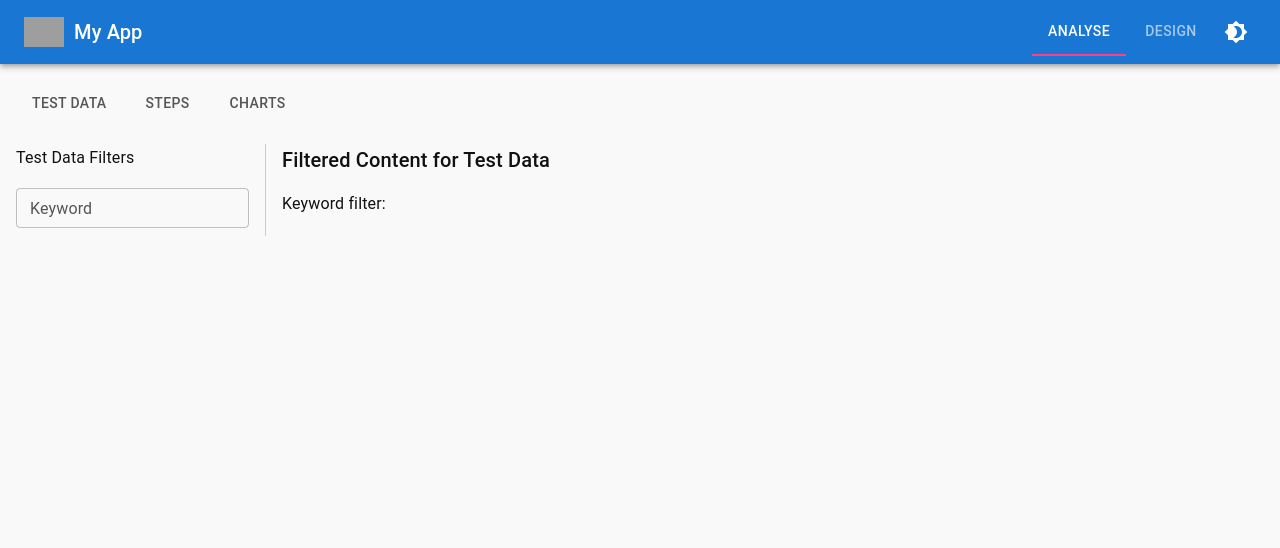
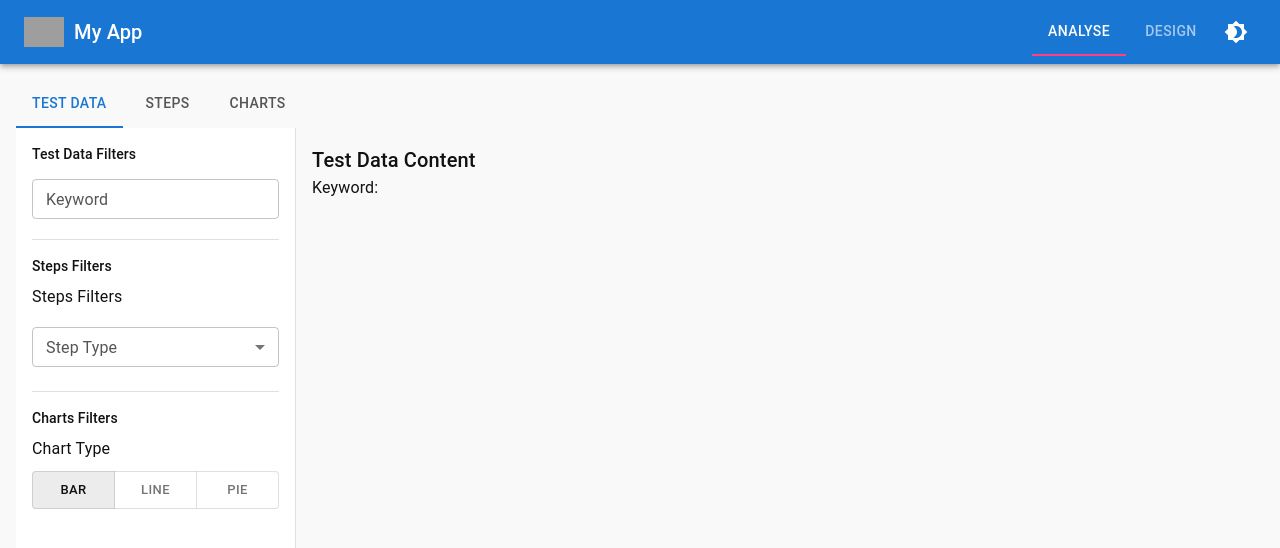
Before and after one commit to MeRahulThakur/mui-layout-with-theme, a React (Create React App) app: page /analyse in a window 1280 px wide. Shown: the top 548 px of the page. Built offline with nearby package versions, Linux system fonts and the light colour scheme; grey boxes are pictures that could not be loaded.

Commit message:
All filters are visible no matter which tab is active

```diff
--- a/src/pages/Analyse.js
+++ b/src/pages/Analyse.js
@@ -1,40 +1,68 @@
-import React from "react";
-import { Routes, Route, useNavigate, useLocation } from "react-router-dom";
+import React, { useState } from "react";
+import {
+  Routes,
+  Route,
+  useNavigate,
+  useLocation,
+  Navigate,
+} from "react-router-dom";
 import { Tabs, Tab, Box } from "@mui/material";
 import TestData from "./analyse/TestData";
 import Steps from "./analyse/Steps";
 import Charts from "./analyse/Charts";
-
-const tabMap = ["/analyse/test-data", "/analyse/steps", "/analyse/charts"];
+import AnalyseLayout from "./analyse/AnalyseLayout";
 
 function Analyse() {
   const navigate = useNavigate();
   const location = useLocation();
 
-  const tabValue = tabMap.findIndex((path) =>
-    location.pathname.startsWith(path)
-  );
+  const tabMap = ["/analyse/test-data", "/analyse/steps", "/analyse/charts"];
+  function getCurrentTabValue(pathname) {
+    const index = tabMap.findIndex((path) => pathname.startsWith(path));
+    return index === -1 ? 0 : index;
+  }
+
+  const tabValue = getCurrentTabValue(location.pathname);
+
+  // 🔼 Filter state (shared across all subroutes)
+  const [testDataFilters, setTestDataFilters] = useState({ keyword: "" });
+  const [stepsFilters, setStepsFilters] = useState({ stepType: "" });
+  const [chartsFilters, setChartsFilters] = useState({ chartType: "bar" });
 
   const handleTabChange = (event, newValue) => {
     navigate(tabMap[newValue]);
   };
 
   return (
-    <Box sx={{ p: 2 }}>
+    <Box sx={{ p: 2, height: "100%" }}>
       <Tabs value={tabValue} onChange={handleTabChange}>
         <Tab label="Test Data" />
         <Tab label="Steps" />
         <Tab label="Charts" />
       </Tabs>
 
-      <Box mt={2}>
+      <AnalyseLayout
+        filters={{
+          testData: {
+            filters: testDataFilters,
+            setFilters: setTestDataFilters,
+          },
+          steps: { filters: stepsFilters, setFilters: setStepsFilters },
+          charts: { filters: chartsFilters, setFilters: setChartsFilters },
+        }}
+      >
         <Routes>
-          <Route path="/" element={<TestData />} />
-          <Route path="test-data" element={<TestData />} />
-          <Route path="steps" element={<Steps />} />
-          <Route path="charts" element={<Charts />} />
+          <Route
+            path="test-data"
+            element={<TestData filters={testDataFilters} />}
+          />
+          <Route path="steps" element={<Steps filters={stepsFilters} />} />
+          <Route path="charts" element={<Charts filters={chartsFilters} />} />
+          <Route path="/" element={<TestData filters={testDataFilters} />} />
+          <Route path="*" element={<Navigate to="/analyse/test-data" />} />{" "}
+          {/* Catch-all */}
         </Routes>
-      </Box>
+      </AnalyseLayout>
     </Box>
   );
 }
--- a/src/pages/analyse/AnalyseLayout.js
+++ b/src/pages/analyse/AnalyseLayout.js
@@ -1,16 +1,54 @@
 import React from "react";
-import { Box } from "@mui/material";
+import { Box, Typography, Divider, useTheme } from "@mui/material";
+import TestDataFilter from "./filters/TestDataFilter";
+import StepsFilter from "./filters/StepsFilter";
+import ChartsFilter from "./filters/ChartsFilter";
 
-function AnalyseLayout({ FilterComponent, children }) {
+function AnalyseLayout({ filters, children }) {
+  const theme = useTheme();
+
   return (
-    <Box sx={{ display: "flex", mt: 2 }}>
-      {/* Left Sidebar */}
-      <Box sx={{ width: 250, pr: 2, borderRight: "1px solid #ccc" }}>
-        {FilterComponent && <FilterComponent />}
+    <Box
+      sx={{
+        display: "flex",
+        height: "100%",
+        backgroundColor: theme.palette.background.default,
+      }}
+    >
+      {/* Left Sidebar with ALL filters */}
+      <Box
+        sx={{
+          width: 280,
+          p: 2,
+          borderRight: `1px solid ${theme.palette.divider}`,
+          backgroundColor: theme.palette.background.paper,
+          overflowY: "auto",
+        }}
+      >
+        <Typography variant="subtitle2" gutterBottom>
+          Test Data Filters
+        </Typography>
+        <TestDataFilter {...filters.testData} />
+
+        <Divider sx={{ my: 2 }} />
+
+        <Typography variant="subtitle2" gutterBottom>
+          Steps Filters
+        </Typography>
+        <StepsFilter {...filters.steps} />
+
+        <Divider sx={{ my: 2 }} />
+
+        <Typography variant="subtitle2" gutterBottom>
+          Charts Filters
+        </Typography>
+        <ChartsFilter {...filters.charts} />
       </Box>
 
-      {/* Right Content */}
-      <Box sx={{ flexGrow: 1, pl: 2 }}>{children}</Box>
+      {/* Main content */}
+      <Box sx={{ flexGrow: 1, p: 2, color: theme.palette.text.primary }}>
+        {children}
+      </Box>
     </Box>
   );
 }
--- a/src/pages/analyse/Charts.js
+++ b/src/pages/analyse/Charts.js
@@ -1,21 +1,13 @@
 // Charts.js
 import React, { useState } from "react";
-import AnalyseLayout from "./AnalyseLayout";
-import ChartsFilter from "./filters/ChartsFilter";
 import { Typography } from "@mui/material";
 
-function Charts() {
-  const [filters, setFilters] = useState({ chartType: "bar" });
-
+function Charts({ filters }) {
   return (
-    <AnalyseLayout
-      FilterComponent={() => (
-        <ChartsFilter filters={filters} setFilters={setFilters} />
-      )}
-    >
+    <>
       <Typography variant="h6">Filtered Chart View</Typography>
       <p>Selected chart: {filters.chartType}</p>
-    </AnalyseLayout>
+    </>
   );
 }
 
--- a/src/pages/analyse/Steps.js
+++ b/src/pages/analyse/Steps.js
@@ -1,21 +1,13 @@
 // Steps.js
 import React, { useState } from "react";
-import AnalyseLayout from "./AnalyseLayout";
-import StepsFilter from "./filters/StepsFilter";
 import { Typography } from "@mui/material";
 
-function Steps() {
-  const [filters, setFilters] = useState({ stepType: "" });
-
+function Steps({ filters }) {
   return (
-    <AnalyseLayout
-      FilterComponent={() => (
-        <StepsFilter filters={filters} setFilters={setFilters} />
-      )}
-    >
+    <>
       <Typography variant="h6">Filtered Content for Steps</Typography>
       <p>Step Type: {filters.stepType}</p>
-    </AnalyseLayout>
+    </>
   );
 }
 
--- a/src/pages/analyse/TestData.js
+++ b/src/pages/analyse/TestData.js
@@ -1,20 +1,12 @@
-import React, { useState } from "react";
-import AnalyseLayout from "./AnalyseLayout";
-import TestDataFilter from "./filters/TestDataFilter";
+import React from "react";
 import { Typography } from "@mui/material";
 
-function TestData() {
-  const [filters, setFilters] = useState({ keyword: "" });
-
+function TestData({ filters }) {
   return (
-    <AnalyseLayout
-      FilterComponent={() => (
-        <TestDataFilter filters={filters} setFilters={setFilters} />
-      )}
-    >
-      <Typography variant="h6">Filtered Content for Test Data</Typography>
-      <p>Keyword filter: {filters.keyword}</p>
-    </AnalyseLayout>
+    <>
+      <Typography variant="h6">Test Data Content</Typography>
+      <Typography>Keyword: {filters.keyword}</Typography>
+    </>
   );
 }
 
--- a/src/pages/analyse/filters/TestDataFilter.js
+++ b/src/pages/analyse/filters/TestDataFilter.js
@@ -1,20 +1,17 @@
 import React from "react";
-import { TextField, Typography } from "@mui/material";
+import { TextField } from "@mui/material";
 
 function TestDataFilter({ filters, setFilters }) {
   return (
-    <div>
-      <Typography variant="subtitle1">Test Data Filters</Typography>
     <TextField
       fullWidth
       label="Keyword"
       variant="outlined"
       size="small"
-        margin="normal"
+      margin="dense"
       value={filters.keyword}
       onChange={(e) => setFilters({ ...filters, keyword: e.target.value })}
     />
-    </div>
   );
 }
 
```
Also changed, not shown: 1 other file (tests, documents, lock files or other folders). Lines whose indentation alone changed are shown as unchanged.
